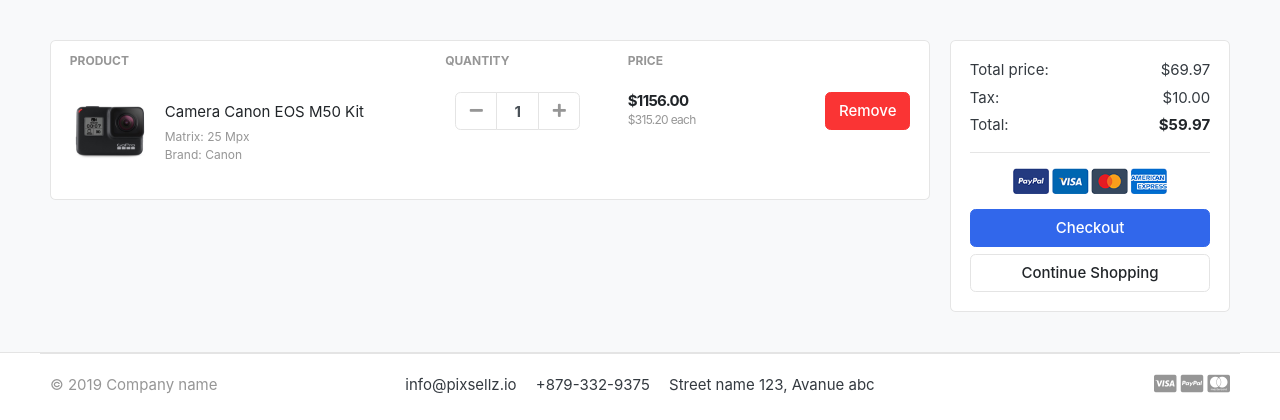
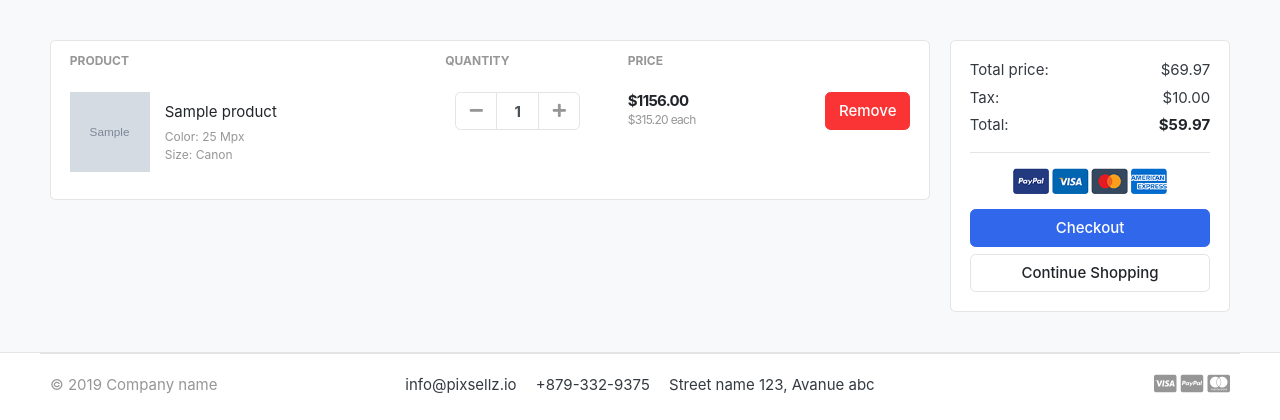
Before and after one commit to HitzCommitted/shop_with_hitz, a Django app: template templates/store/cart.html in a window 1280 px wide. Shown: the part 118-538 px from the top of the page. Run offline with Django 4.2, Linux system fonts and the light colour scheme; the template is opened without the code that fills it: values that come from a table or form of the project are taken from there, others are empty; tables that the repository leaves empty hold one stand-in row (values such as "Sample post"); grey boxes marked "Sample" are stand-in pictures; parts of the project's set-up code (start-up, migrations or seed data) failed here and were passed over; some libraries are stand-ins or nearby versions; some web fonts are replaced.

Commit message:
wip dynamic cart page

```diff
--- a/templates/store/cart.html
+++ b/templates/store/cart.html
@@ -22,14 +22,15 @@
                             </tr>
                         </thead>
                         <tbody>
+                            {% for cart_item in cart_items %}
                             <tr>
                                 <td>
                                     <figure class="itemside align-items-center">
-                                        <div class="aside"><img src="{% static './images/items/11.jpg' %}"
-                                                class="img-sm"></div>
+                                        <div class="aside"><img src="{{ cart_item.product.images.url }}" class="img-sm">
+                                        </div>
                                         <figcaption class="info">
-                                            <a href="#" class="title text-dark">Camera Canon EOS M50 Kit</a>
-                                            <p class="text-muted small">Matrix: 25 Mpx <br> Brand: Canon</p>
+                                            <a href="#" class="title text-dark">{{ cart_item.product.product_name }}</a>
+                                            <p class="text-muted small">Color: 25 Mpx <br> Size: Canon</p>
                                         </figcaption>
                                     </figure>
                                 </td>
@@ -59,6 +60,7 @@
                                     <a href="" class="btn btn-danger"> Remove</a>
                                 </td>
                             </tr>
+                            {% endfor %}
                         </tbody>
                     </table>
                 </div> <!-- card.// -->
--- a/templates/store/store.html
+++ b/templates/store/store.html
@@ -124,7 +124,6 @@
 
                     </div>
                 </header><!-- sect-heading -->
-
                 <div class="row">
                     {% for product in products %}
                     <div class="col-md-4">
```
Also changed, not shown: carts/views.py (+16 -4 lines).
